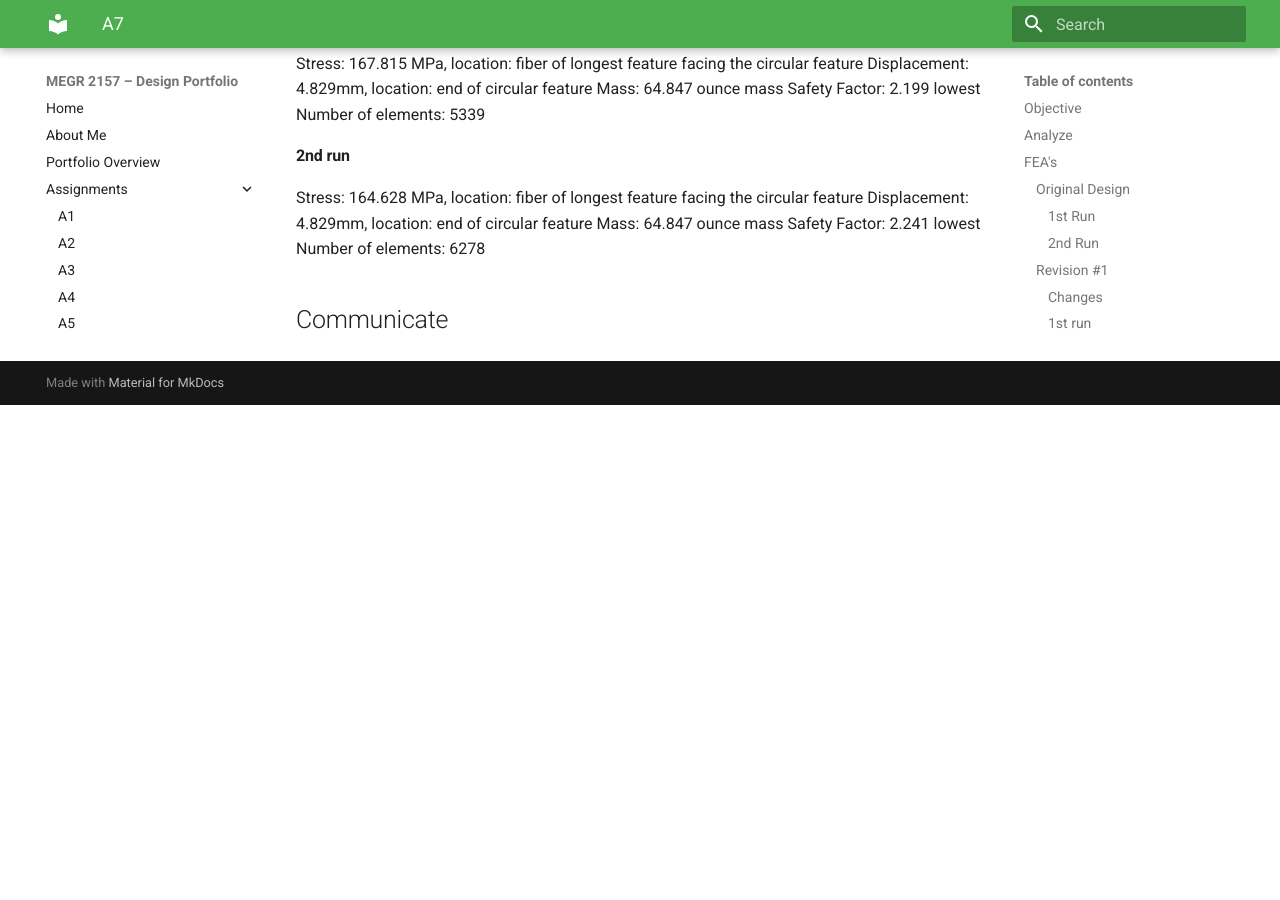
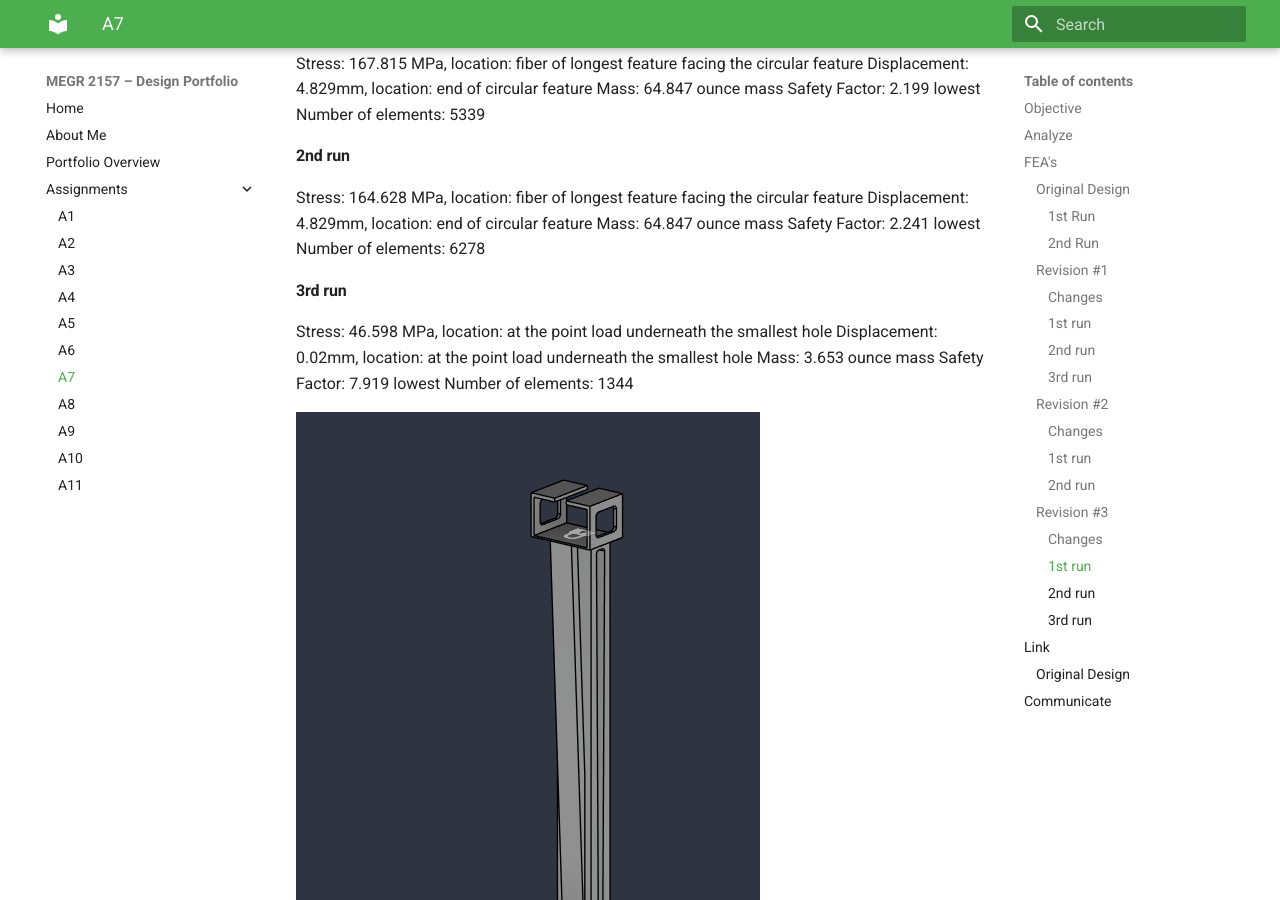
Before and after one commit to pklauser-cyber/design-projects-portfolio, an MkDocs documentation site: the page built from docs/assignments/A07/index.md, in a window 1280 px wide and 900 px high, scrolled down 5821 px. Built offline with MkDocs 1.6.1 and Material for MkDocs 9.7.7, drawn with Linux system fonts in a browser that asks for light colours; before the commit the page ends 6226 px from its top, so only the background shows below that.

Commit message:
Update index.md

```diff
--- a/docs/assignments/A07/index.md
+++ b/docs/assignments/A07/index.md
@@ -84,7 +84,18 @@ Displacement: 4.829mm, location: end of circular feature
 Mass: 64.847 ounce mass
 Safety Factor: 2.241 lowest
 Number of elements: 6278
+#### 3rd run
+Stress: 46.598 MPa, location: at the point load underneath the smallest hole
+Displacement: 0.02mm, location: at the point load underneath the smallest hole
+Mass: 3.653 ounce mass
+Safety Factor: 7.919 lowest
+Number of  elements: 1344
 
+![screenshot#1](image3.png)
+![screenshot#2](image10.png)
+
+## Link
+### Original Design
 
 
 
```
